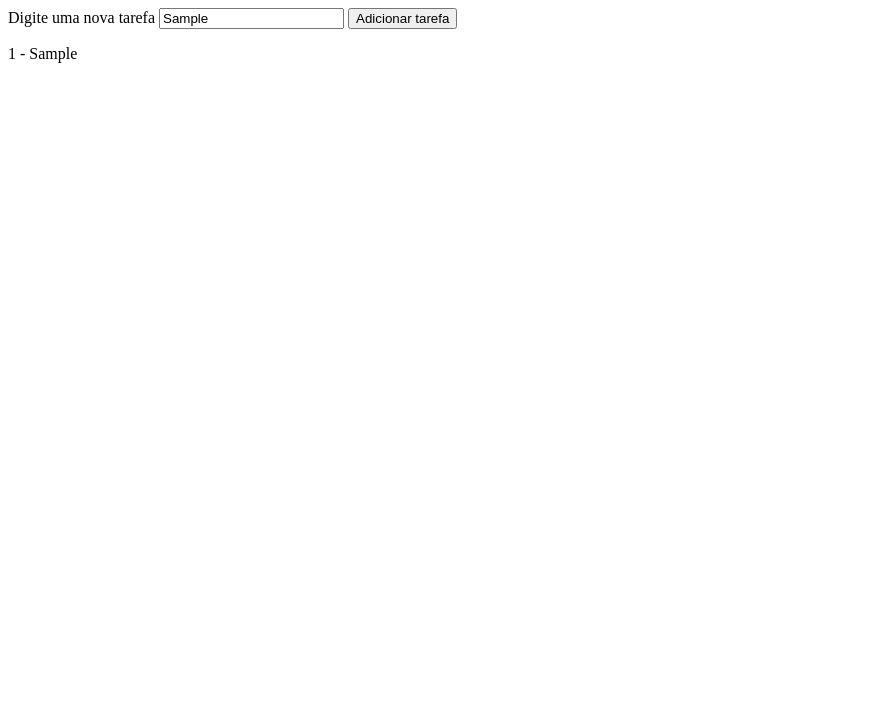
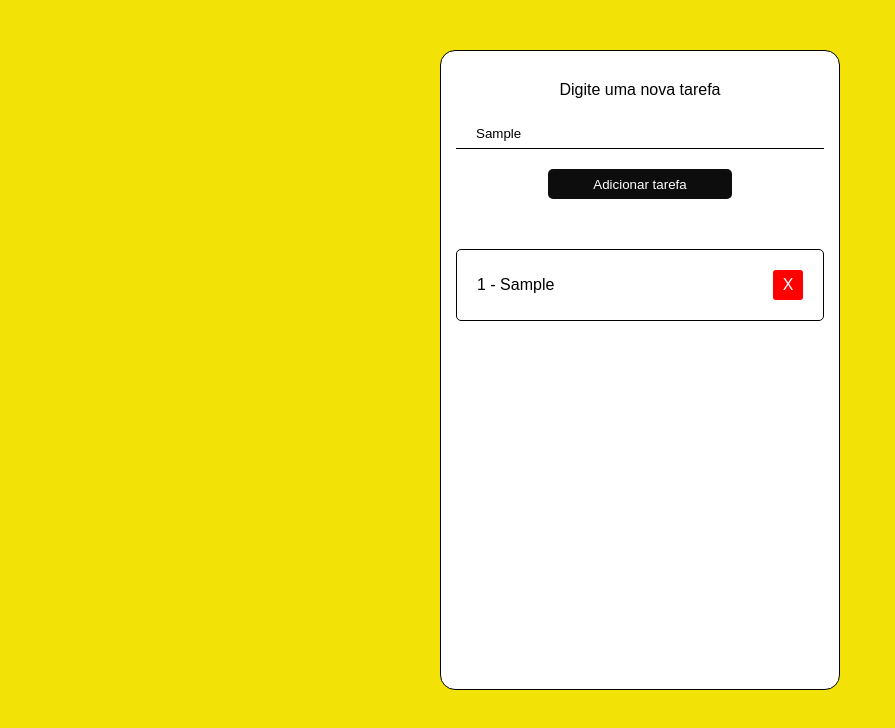
Before and after one commit to FabioSilva19/ToDoList, a plain HTML site: page ToDo list/index.html in a window 1280 px wide. Both pictures are taken after typing "Sample" into the empty fields and a click on the button "Adicionar tarefa". Shown: the whole page, without its empty margins (0-895 px from the left). Drawn offline with Linux system fonts and the light colour scheme.

Commit message:
Adicionado função de adicionar a tarefa com a Tecla enter e poder excluíla

```diff
--- a/ToDo list/css/estilo.css
+++ b/ToDo list/css/estilo.css
@@ -13,7 +13,7 @@ form{
     margin: 50px auto;
     padding: 30px 15px;
     border: 1px solid;
-    border-radius: 25px;
+    border-radius: 15px;
     width: 400px;
     min-height: 80vh;
     text-align: center;
@@ -63,6 +63,18 @@ form div p{
     overflow: hidden;
     border-radius: 5px;
     transition: 0.2s;
+    justify-content: space-between;
+}
+
+form div p span{
+    width: 30px;
+    height: 30px;
+    display: flex;
+    align-items: center;
+    justify-content: center;
+    color: #fff;
+    background: red;
+    border-radius: 10%;
 }
 
 form div p:hover{
@@ -70,3 +82,7 @@ form div p:hover{
     transform: scale(1.05);
     transition: 0.2;
 }
+
+form div p span{
+    cursor: pointer;
+}
--- a/ToDo list/index.html
+++ b/ToDo list/index.html
@@ -5,12 +5,13 @@
     <meta name="viewport" content="width=device-width, initial-scale=1.0">
 
     <title>ToDO list</title>
+    <link rel="stylesheet" href="css/estilo.css">
 </head>
 <body>
     <form>
         <label for="tarefa">Digite uma nova tarefa</label>
-        <input type="text" id="tarefa">
-        <input type="button" value="Adicionar tarefa"  onclick="adicionarTarefa()">
+        <input type="text" id="tarefa" placeholder="Digite aqui" onkeypress="handle(event)">
+        <input type="button" value="Adicionar tarefa"  onclick="adicionarTarefa()" >
 
         <div id="tarefas">
 
--- a/ToDo list/javascript.js
+++ b/ToDo list/javascript.js
@@ -2,6 +2,14 @@ const Tarefa =  [
 
 ]
 i = 0;
+
+function handle(event){
+    if(event.keyCode === 13){
+        event.preventDefault(); // Ensure it is only this code that rusn
+
+        adicionarTarefa()
+    }
+}
 function adicionarTarefa(){
 
     novaTarefa = document.getElementById("tarefa").value;
@@ -33,10 +41,26 @@ function adicionarTarefa(){
 
 function escreverTarefa(){
     var paragrafo = document.createElement("p")
+    var fechar = document.createElement("span")
+    fechar.classList.add("btnFechar" + i)
+
     var texto = document.createTextNode(i+1 + " - " +Tarefa[i])
+    var iconeFechar = document.createTextNode("X")
+
     paragrafo.appendChild(texto)
+    fechar.appendChild(iconeFechar)
+    fechar.addEventListener("click", fecharBotao);
 
     divTarefas = document.getElementById("tarefas");
     console.log(Tarefa[i])
     divTarefas.appendChild(paragrafo)
+    paragrafo.appendChild(fechar)
+
+
+
+    function fecharBotao(){
+
+        paragrafo.style.display = ("none")
+    }
+
 }
```
